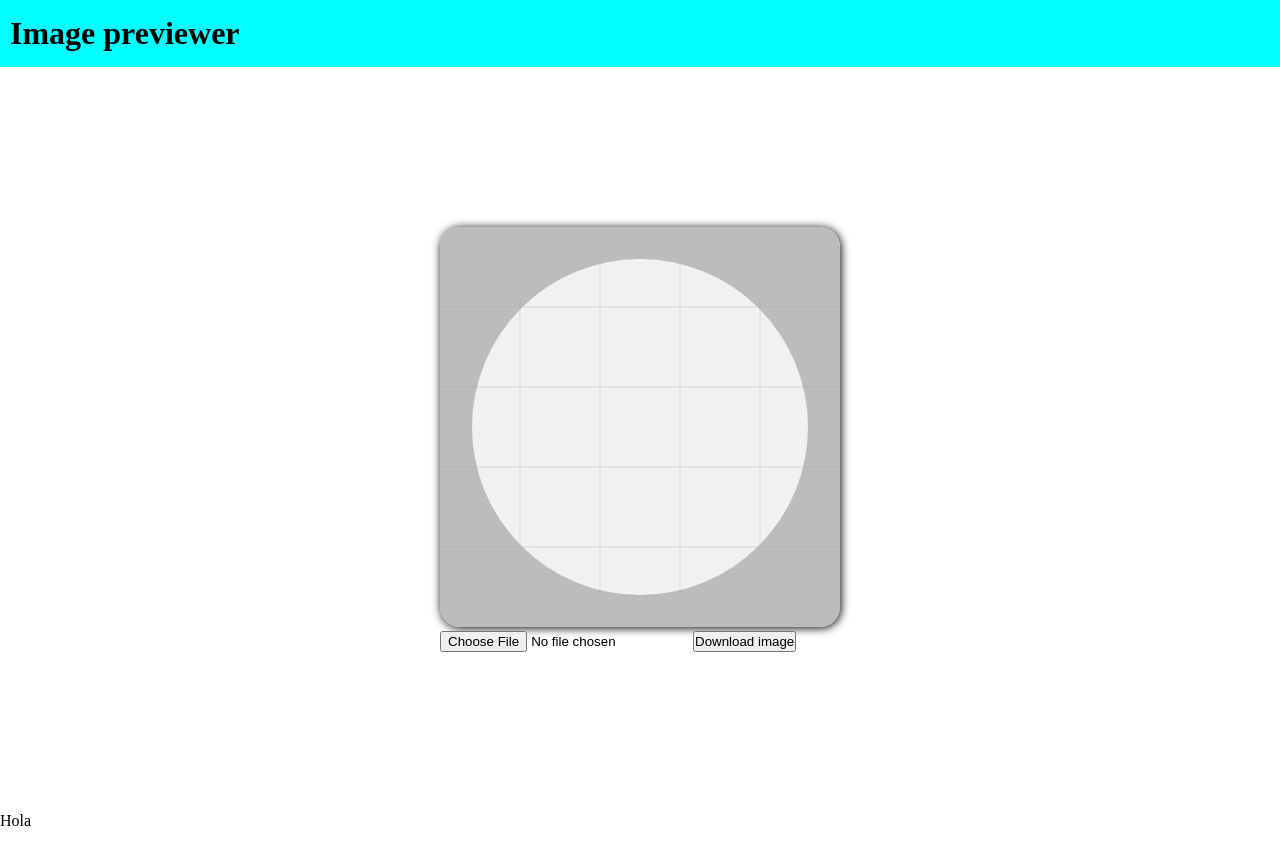
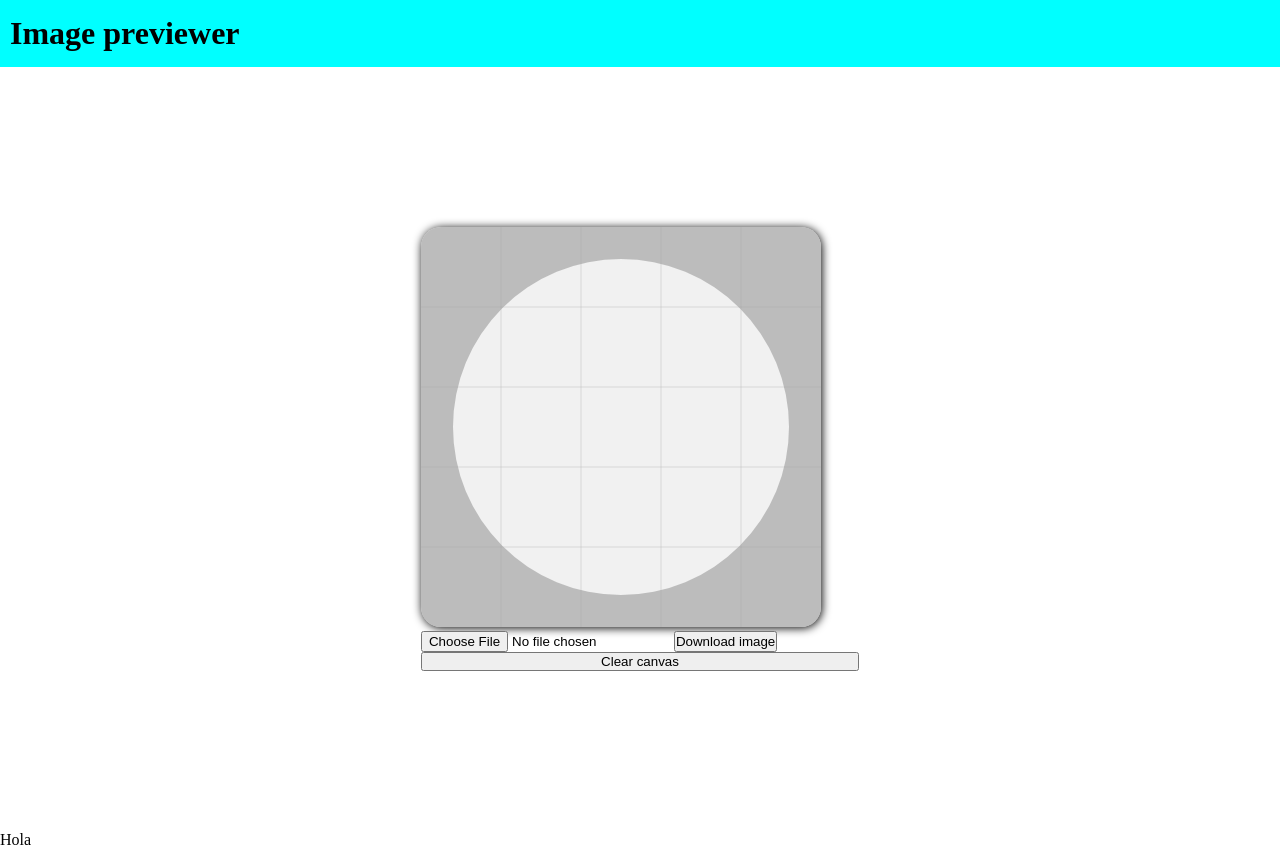
Before and after one commit to RaynierPM/nidea-react-image-previewer-page, a React (Vite) app: page / in a window 1280 px wide. Built offline with nearby package versions, Linux system fonts and the light colour scheme.

Commit message:
Allowing to get Image as Blob

```diff
--- a/src/App.jsx
+++ b/src/App.jsx
@@ -68,9 +68,15 @@ function App() {
             >
               This is a canvas, and seems not be supported by your browser
             </canvas>
-            <div className="input" style={{ display: "flex" }}>
+            <div className="input" style={{ display: "flex", flexWrap: 'wrap' }}>
               <input type="file" accept="image/*" onChange={handleImageChange} />
               <button onClick={handleDownload}>Download image</button>
+              <button style={{width: '100%'}} onClick={() => {
+                imagePreviewer.current.clearCanvas()
+                imagePreviewer.current.drawGrid()
+              }}>
+                Clear canvas
+              </button>
             </div>
           </div>
         </div>
--- a/src/core/CanvasDownloable.js
+++ b/src/core/CanvasDownloable.js
@@ -4,7 +4,7 @@ const EXTENSIONS = {
   [IMAGE_TYPE]: ".jpeg",
 };
 
-export class downloableCanvas {
+export class DownloableCanvas {
   /** @type {import('./CanvasImageInfo').ImageInfo} */
   #imageInfo = null;
 
@@ -46,7 +46,6 @@ export class downloableCanvas {
   }
 
   async download() {
-    this.#init();
     let res;
     const promise = new Promise((resolve) => {
       res = resolve;
@@ -71,4 +70,22 @@ export class downloableCanvas {
 
     return promise;
   }
+
+  /**
+   *
+   * @returns {Promise<Blob>} file
+   */
+  async getBlob() {
+    let res;
+    /** @type {Promise<Blob>} */
+    const promise = new Promise(resolve => {
+      res = resolve
+    })
+
+    this.#canvas.toBlob(blob => {
+      res?.(blob)
+    })
+
+    return promise
+  }
 }
--- a/src/core/CanvasImageInfo.js
+++ b/src/core/CanvasImageInfo.js
@@ -52,8 +52,6 @@ export class ImageInfo {
     if (typeof x === 'number'
       && (x >= 0 && x <= this.horizontalMovementLimit)
     ) {
-      console.log({xLimit: this.horizontalMovementLimit})
-      console.log({x})
       this.#x = x
     }
   }
--- a/src/core/index.js
+++ b/src/core/index.js
@@ -1,4 +1,4 @@
-import { downloableCanvas } from "./CanvasDownloable";
+import { DownloableCanvas } from "./CanvasDownloable";
 import { ImageInfo } from "./CanvasImageInfo";
 import { DragHandler } from "./DragHandler";
 
@@ -10,6 +10,7 @@ export class ImagePreviewer {
 
   /** @type {CanvasRenderingContext2D} */
   context;
+
   /** @type {{width: number; height: number}} */
   #dimensions;
 
@@ -104,8 +105,8 @@ export class ImagePreviewer {
     ctx.fill();
   }
 
-  clearContext() {
-    // this.context.clea
+  clearCanvas() {
+    this.context.clearRect(0, 0, this.#dimensions.width, this.#dimensions.height)
   }
 
   addImage(imgPath, withCrosshair = true) {
@@ -152,8 +153,7 @@ export class ImagePreviewer {
     if (this.#isClicked && this.#imageInfo.img) {
       const { x, y } = this.#getCanvasClickPosition(event);
       const { x: xPxQty, y: yPxQty } = this.#dragHandler.getDifference(x, y);
-
-      this.moveImage(xPxQty, yPxQty);
+      this.moveImage(xPxQty, yPxQty)
     }
   }
 
@@ -220,13 +220,20 @@ export class ImagePreviewer {
   moveImage(xPxQty, yPxQty) {
     this.#imageInfo.move(xPxQty, yPxQty);
     this.#drawImage();
+    +
     this.drawCrosshair();
   }
 
   async downloadImage() {
     if (this.#imageInfo) {
-      return await new downloableCanvas(this.#imageInfo).download()
+      return await new DownloableCanvas(this.#imageInfo).download()
     }
     return
   }
+
+  async getBlob() {
+    if (this.#imageInfo) {
+      return await new DownloableCanvas(this.#imageInfo).getBlob()
+    }
+  }
 }
```
